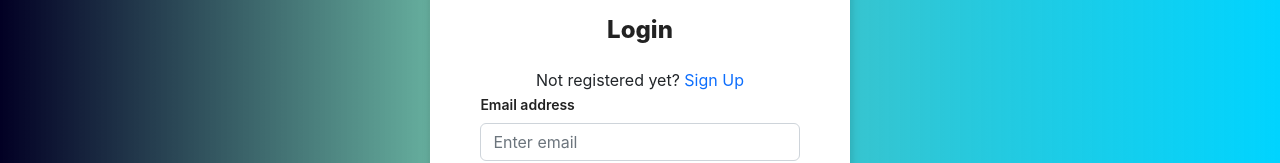
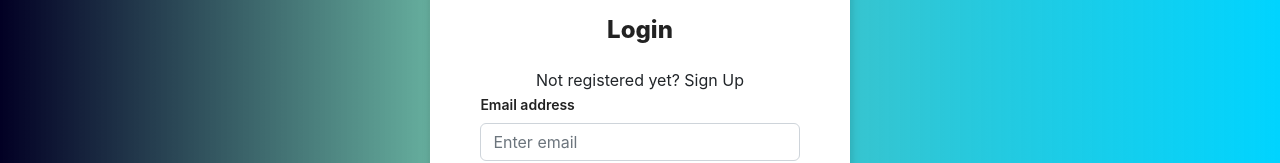
Before and after one commit to Ratau45/Ecommerce_Sanity, a Next.js app: page /Login in a window 1280 px wide. Shown: the part 271-434 px from the top of the page. Built offline with nearby package versions, Linux system fonts and the light colour scheme; no server answers.

Commit message:
update Login
changing <a> to <Link>

```diff
--- a/pages/Login.js
+++ b/pages/Login.js
@@ -50,9 +50,9 @@ const Login = (props) =>{
             <div className="text-center">
               Not registered yet?{" "}
 
-              <a className="link-primary" href='/Signup'>
+              <Link className="link-primary" href='/Signup'>
                 Sign Up
-              </a>
+              </Link>
 
             </div>
             <Form.Group controlId="email">
@@ -96,7 +96,7 @@ const Login = (props) =>{
               </Button>
             </div>
             <p className="text-center mt-2">
-              Forgot <a href="#">password?</a>
+              Forgot <Link href="#">password?</Link>
             </p>
           </div>
         </Form>
```
